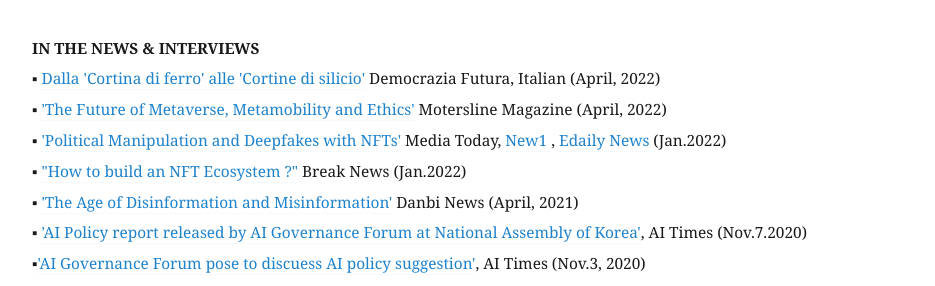
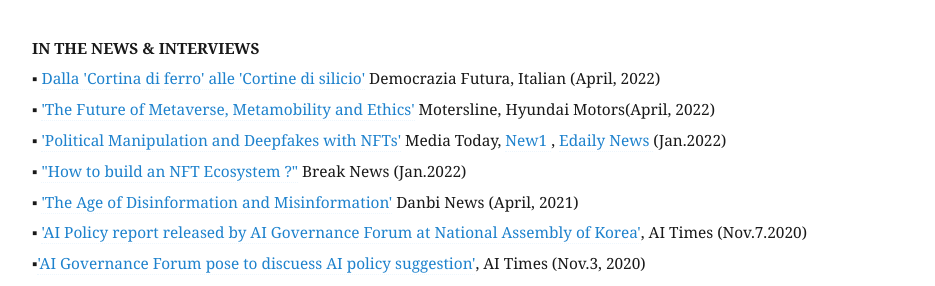
Before and after one commit to eunchangchoi/eunchangchoi.github.io, a Jekyll site: the page built from index.md, in a window 1280 px wide and 900 px high, scrolled down 5625 px. Shown: the part 161-447 px from the top of the window, without its empty margins (68-1003 px from the left). Built offline with Jekyll 4.4.1, drawn with Linux system fonts in a browser that asks for light colours.

Commit message:
Update index.md

```diff
--- a/index.md
+++ b/index.md
@@ -141,7 +141,7 @@
   <br>
  <strong> IN THE NEWS & INTERVIEWS</strong> <br>
 ▪  <a href="https://www.key4biz.it/democrazia-futura-dalla-cortina-di-ferro-alle-cortine-di-silicio-sara-linternet-globale-la-principale-vittima-del-conflitto-russo-ucraino/398412/"> Dalla 'Cortina di ferro' alle 'Cortine di silicio'</a> Democrazia Futura, Italian (April, 2022)<br>
-▪ <a href="https://www.hyundaimotorgroup.com/about-us/publications">'The Future of Metaverse, Metamobility and Ethics'</a> Motersline Magazine (April, 2022)<br>
+▪ <a href="https://www.hyundaimotorgroup.com/about-us/publications">'The Future of Metaverse, Metamobility and Ethics'</a> Motersline, Hyundai Motors(April, 2022)<br>
 ▪  <a href="http://www.mediatoday.co.kr/news/articleView.html?idxno=301748"> 'Political Manipulation and Deepfakes with NFTs'</a> Media Today, <a href="https://www.news1.kr/articles/?4553816/"> New1 </a>, <a href="https://www.edaily.co.kr/news/read?newsId=02768326632197392&mediaCodeNo=257&OutLnkChk=Y/">  Edaily News </a>(Jan.2022)<br>
 ▪ <a href="https://www.breaknews.com/864283"> "How to build an NFT Ecosystem ?"</a> Break News (Jan.2022)<br>
 ▪ <a href="http://www.danbinews.com/news/articleView.html?idxno=14304">'The Age of Disinformation and Misinformation'</a> Danbi News (April, 2021)<br>
```
